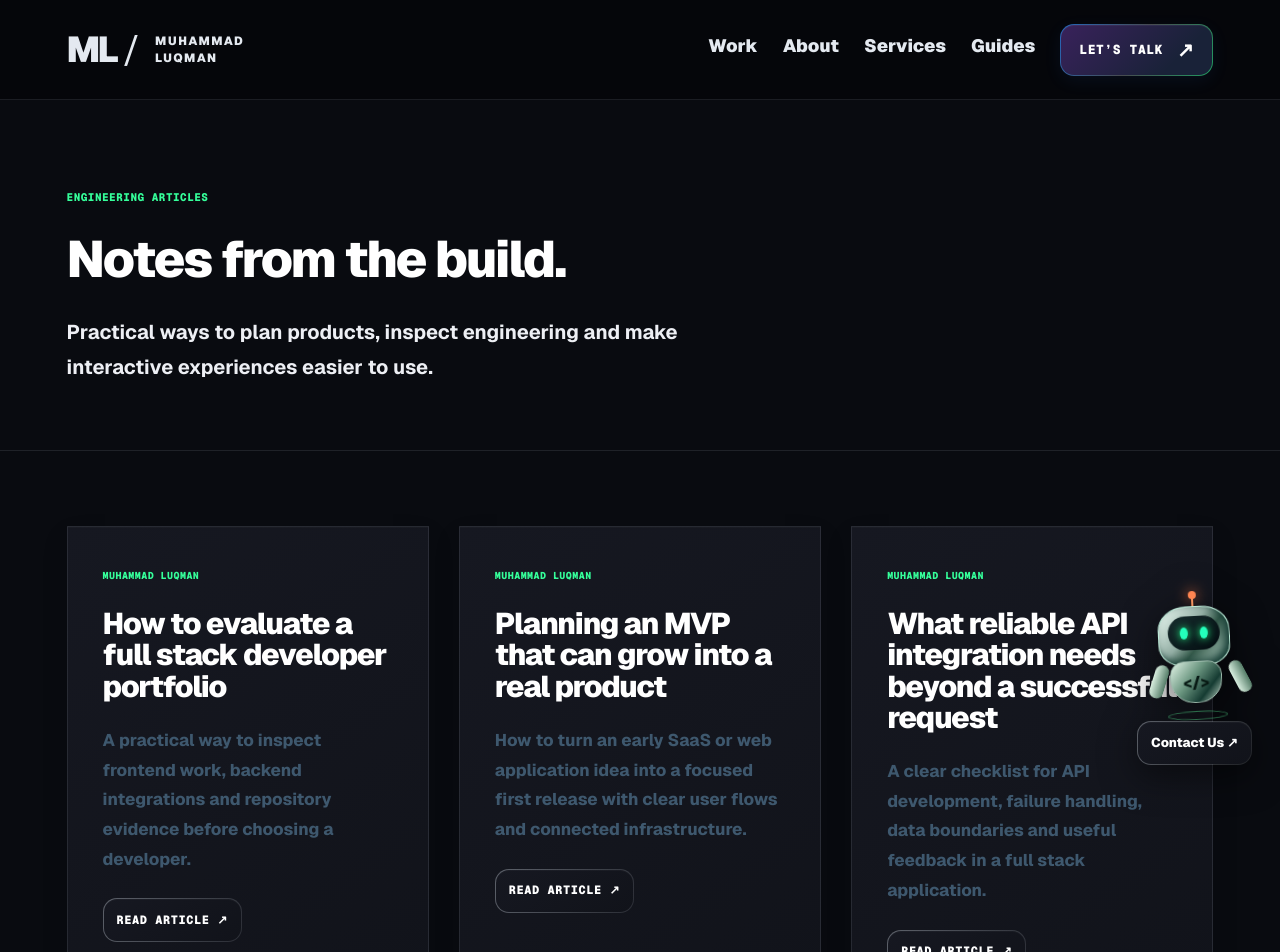
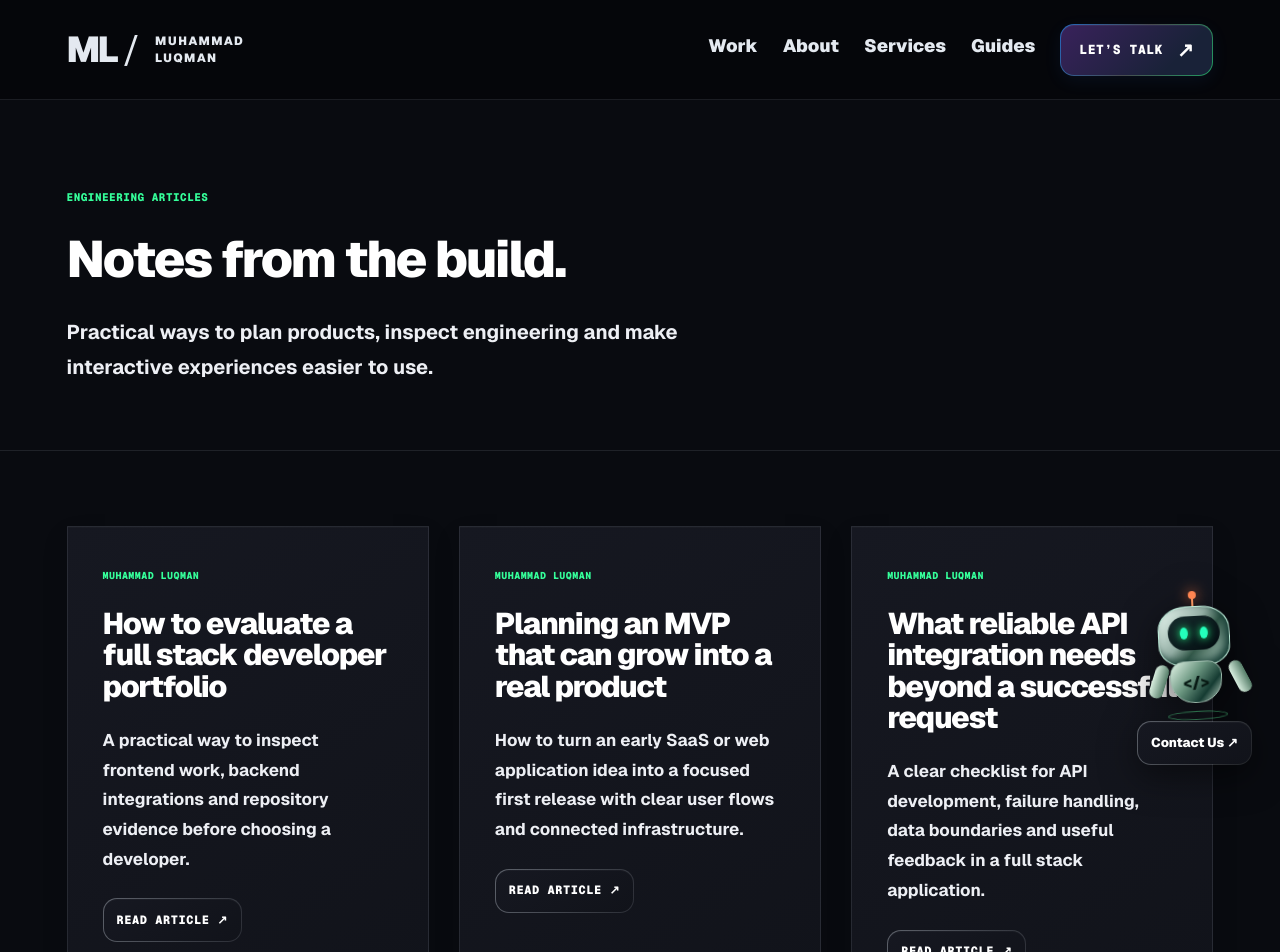
Before and after one commit to mluqman555/portfolio, a Next.js app: page /blog in a window 1280 px wide. Shown: the top 952 px of the page. Built offline with nearby package versions, Linux system fonts and the light colour scheme.

Commit message:
Keep process headings and guide copy clear on dark surfaces

```diff
--- a/app/visual-system.css
+++ b/app/visual-system.css
@@ -52,3 +52,8 @@ body footer{background:var(--bg-primary);color:var(--text-body);border-color:var
 body .cursor-ring{border-color:var(--accent-cyan);box-shadow:0 0 12px var(--glow-blue)}body .cursor-ring span{background:var(--accent-green)}body .cursor-label{color:var(--accent-mint)}
 @media(max-width:800px){body .site-header .nav.open{background:var(--bg-primary);border-color:var(--border-subtle)}body main .hero-sequence-description{font-size:17px}body main .project-vault .energy-ribbon-halo{opacity:.5}body main .project-vault .energy-dust{filter:none}body main .section>.section-label :is(strong,span:nth-child(2)){font-size:26px}}
 @media(prefers-reduced-motion:reduce){body :is(.button,.nav-cta,.text-link,.social-links a,.board-label,.contact-mascot>span){transition:none!important}body :is(.button,.nav-cta,.text-link,.social-links a,.board-label,.contact-mascot>span):hover{transform:none!important}}
+
+/* Keep inherited legacy gradients off solid headings and page copy. */
+body main .forge-intro h2,body main .forge-stage h3{background:none!important;background-image:none!important;color:var(--text-primary)!important;-webkit-text-fill-color:var(--text-primary)!important}
+body main .process-solar{background:var(--bg-secondary)}
+body main :is(.guide p,.case-block p,.blog-body p){color:var(--text-body);font-weight:700}
```
